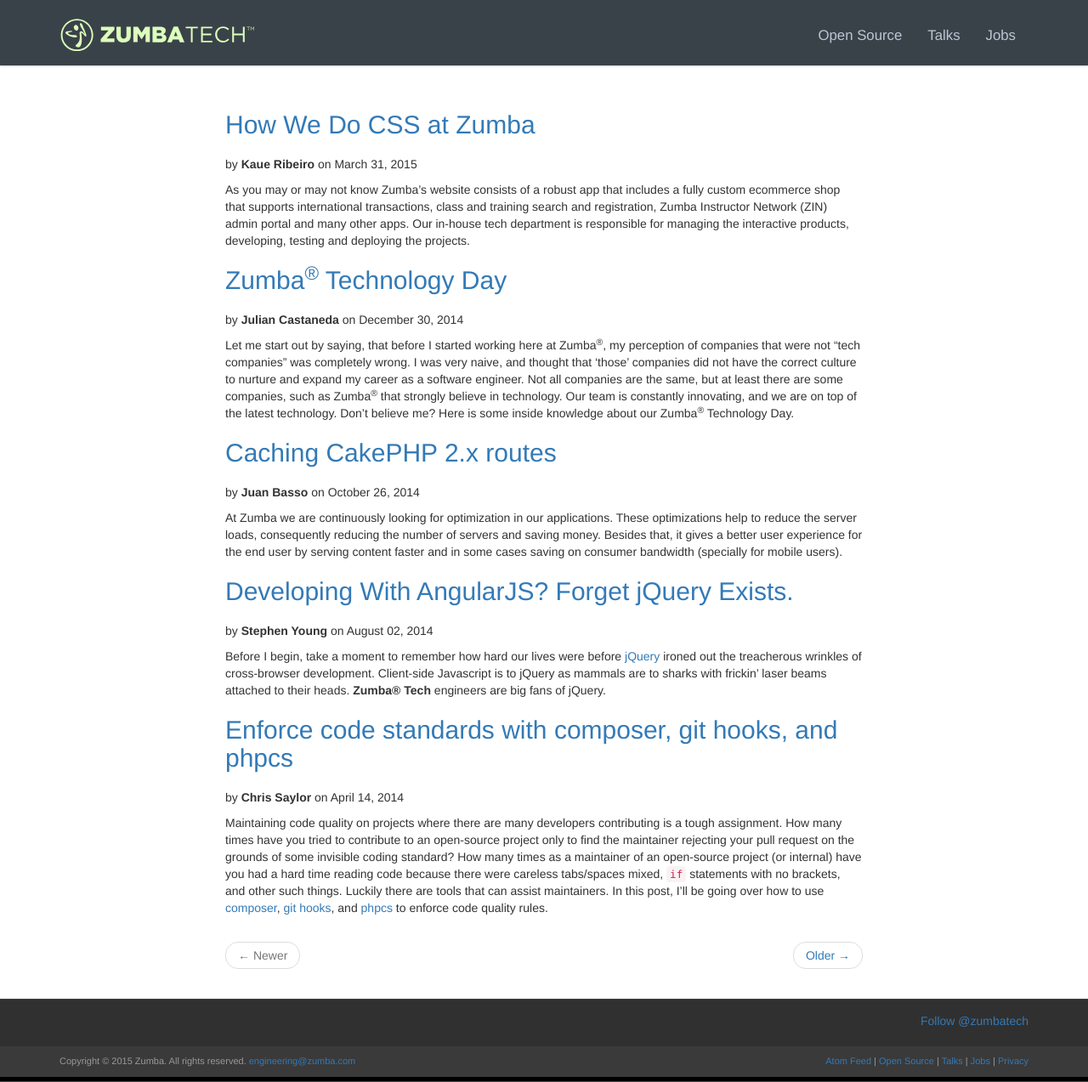
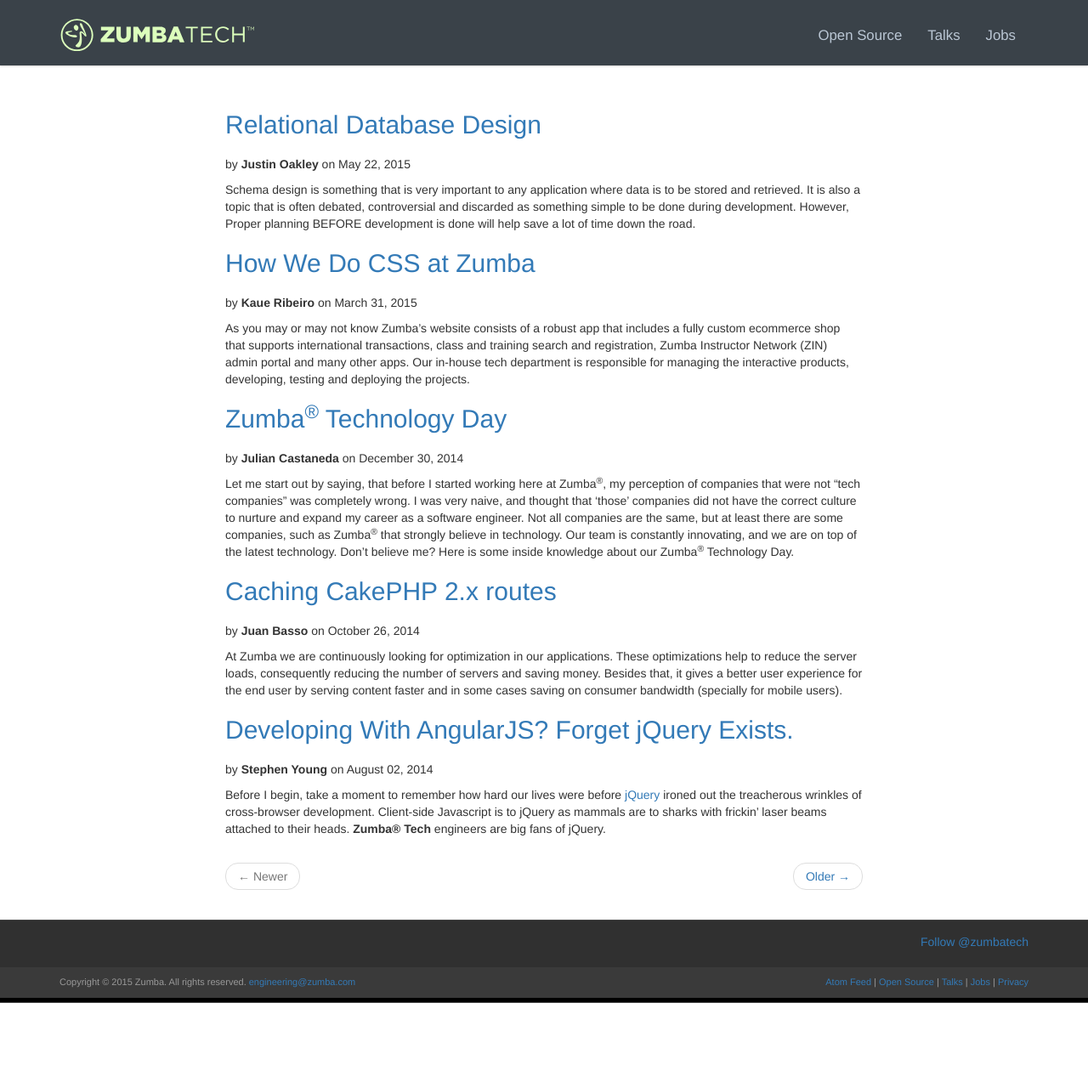
Before and after one commit to zumba/zumba.github.com, a Jekyll site: the page built from index.html, in a window 1280 px wide and 1273 px high. Shown: the whole window at 85% size. Built offline with Jekyll 4.4.1, drawn with Linux system fonts in a browser that asks for light colours; nearby versions of some CDN libraries; the list of posts is cut into pages by our own code; comment, search, counter and statistics services are not loaded; some of the changed lines change nothing that is shown.

Commit message:
Added my author info and Relational Database Design post.

```diff
--- a/_config.yml
+++ b/_config.yml
@@ -84,6 +84,17 @@
     twitter: aramonc
     gravatar: c41323a7dc18ea64a7f617e85ffb8c9a
     about: Besides Zumba<sup>&reg;</sup>, he is one of the co-organizers of the SoFloPHP users group, the SunshinePHP conference, and one of the technical leads for Code for Miami, a Code for America brigade.
+  ZumbaJustin:
+    name: Justin Oakley
+    email: justin.oakley@zumba.com
+    position: Software Engineer
+    start_date: 2015-03-30
+    github: ZumbaJustin
+    twitter: lordtakuban
+    gravatar: 8bf94254d96ded534cbb3a70540bfe84
+    about: Besides Zumba<sup>&reg;</sup>, he is working on various side projects.
+      Prior to the world of business application development, he worked on video games (<a href="imdb.com/name/nm2035116/">IMDB - Justin Oalkey</a>).
+      When not developing software, you may find him modifying one of his cars (<a href="mr2ner.com">MR2ner</a> | <a href="myhachiroku.com">My Hachi Roku</a>) or autocrossing.
 
 #job listings
 jobs:
--- /dev/null
+++ b/_posts/2015-05-22-database-design.md
@@ -0,0 +1,157 @@
+---
+layout: post
+title: Relational Database Design
+description: Conventions and strategies to create a schema that will grow with your application and organization.
+tags: [technology, database, schema, back end, engineering]
+author: ZumbaJustin
+---
+
+Schema design is something that is very important to any application where data is to be stored and retrieved.  It is also a topic that is often debated, controversial and discarded as something simple to be done during development.  However, Proper planning BEFORE development is done will help save a lot of time down the road.
+
+Over my last 15 years in application development, I have been refining techniques, best practices and conventions with regard to designing database schemas so that they can be used in real world enterprise solutions.  In this article I will discuss some things I have learned so far and share my opinions and experiences.  The views expressed in this article are my own and may or may not reflect that of Zumba.
+
+### Overview - The Basics
+Wikipedia explains a relational database as a digital database whose organization is based on the relational model of data, as proposed by E.F. Codd in 1970. This model organizes data into one or more tables (or "relations") of rows and columns, with a unique key for each row. Generally, each entity type described in a database has its own table, the rows representing instances of that type of entity and the columns representing values attributed to that instance. Because each row in a table has its own unique key, rows in a table can be linked to rows in other tables by storing the unique key of the row to which it should be linked (where such unique key is known as a "foreign key"). Codd showed that data relationships of arbitrary complexity can be represented using this simple set of concepts.
+
+That's a basic description of a relational database.  When designing a database schema, it is important to know the purpose of the application(s) in which it will be used and where the data may be transported at a later time.
+
+### Where to begin
+So, now that we have the basics covered and some definitions listed, it's time to dig in and start designing.  The first thing you need to do is decide (or learn) the purpose of the application.  You will also want to know if there is to be any reporting performed on the data and if there is a data warehouse that will process this data for further consumption at a later date.
+
+For the purpose of this article, we will assume that this is an application that handles products that are delivered to the end user digitally like an interactive book.  The following are some questions you will want to ask the product owners at the start of a project.  Most of questions should be asked in general for all aspects of the software design.
+
+- Who is the audience of the application?
+  - Who will be using the application and how?
+- Are there administrative areas?
+  - If so, will there be different statuses / states of items?
+  - Do changes to these need to be monitored and logged?
+  - Will there be a need to see real-time statistics?
+- Does admin activity need to be logged and reported?
+- Does regular user activity need to be logged and reported?
+- Will there be a need for real-time reporting of user activity?
+- Will the application need to interact with 3rd party systems?
+- How long must data be stored to be compliant with any rules that must be followed?
+
+There are other questions that may be more specific to the type of application.
+
+### Naming Conventions
+Just as coding standards and variable naming conventions are important, so are the naming of tables and columns.  This is one of the more controversial subjects on database design.  The interesting thing about "best practices" is they change and flip flop regularly.  So, as such, many will agree and disagree with what I view as proper naming.  Also, in some cases frameworks may require you to use certain naming conventions.  If you are bound by such restrictions, then try to use as much of this as possible.
+
+So let's just get to it then.
+
+#### Tables
+The name should describe what is in the table and be very obvious to someone looking at the list of tables in your database.
+
+- For tables that will map back to an object in code, use singular object names like '**product**', '**user**', '**color**', etc.
+- Join Tables that facilitate 1 to many relationships will have the main object listed first and the attribute name second and joined together with an underscore (eg. '**product_language**', '**user_product**').
+- Tables that store logged data will have a suffix of '_log' (eg. '**activity_log**').
+- Tables that store historical states of objects or object/attributes will contain a suffix of '_hist' as in "history" (eg. '**product_status_hist**').
+- When extending another table, typically a table in a framework that you want to be able to update without issue, you will add a meta table named the same as the table being extended with the suffix '**_meta**' (eg. '**user_meta**').
+- If this application will be packaged within an existing database, then all tables should contain the same prefix.  The prefix should be small, kept to <= 3 characters + an underscore (eg. '**zba_**').
+
+#### Columns
+Names of your columns should be as self-explanatory as possible when someone is simply looking at a list of names without seeing the full structure of the table to see types.
+
+- Try to avoid reserved words or words that are used in the SQL language.  For instance, don't name a description column 'desc'.  However, a suffix of '_desc' is fine.  More on that later.
+- Most objects will have a "Name" element.  It is very easy to just call the column 'name' and be done with it.
+  - However, if you use the table name (or portion of) and add the suffix of '**_name**', that will help to ensure that your query will not be ambiguous and that you will be able to pull data from a single query without having to specify an alias for each column name that is named generically.
+  - In fact, any commonly used elements of an object should have their column name begin with the table so that the same simple usage can be achieved.  The convention for this would be to use '**TABLE_**' as a prefix to the generic name.
+- When adding a column that is a foreign key to another table's id, it should be named as the foreign table name + '_id' (eg. in the product table, you would create the column '**color_id**' to reference the color table).
+  - This format should be used for any foreign key columns.  The pattern is '**FOREIGN-TABLE_FOREIGN-TABLE-COLUMN**'.
+- When adding a column that is used as a flag (1 or 0, true or false, etc.), it should contain the prefix: 'is_'.  So, an active flag would be named as '**is_active**', published flag would be '**is_published**'.
+
+#### Constraints
+Constraints are used to create restrictions on Foreign Keys and indexes or just to put a restriction on the data going into the column.
+
+- **Foreign Key**: Use the prefix '**fk_**' and follow this format: '**fk_MAIN-TABLE_ref_FOREIGN-TABLE_FOREIGN-TABLE-COLUMN**'  (eg. '**fk_product_ref_color_id**').
+- **Unique Index**: Use the prefix '**udx_**' and follow this format: '**udx_MAIN-TABLE_MAIN-TABLE-COLUMN**'   (eg. '**udx_product_product_name**').
+- **Non-Unique Index**: Use the prefix '**idx_**' and follow this format: '**idx_MAIN-TABLE_MAIN-TABLE-COLUMN**'   (eg. '**idx_product_product_name**').
+- Multi-column indexes follow the same convention as single column unique and non-unique, except, you just keep appending the column names that are used.
+
+### Defaults Conventions
+Now that the naming conventions are covered, let's talk about some conventions when creating tables and how to put this to good use in your applications.
+
+#### Standard Tables
+Just about every web application will need one or all of the following tables.
+
+- **user**: This table may already exist if you are using an existing framework.
+  - If using a framework, you may want to extend the user data in a table called '**user_meta**'.
+- **role**: Just as you need users to use your system, you will want to differentiate those users. If using a framework in your application, this table may already exist.
+- **status**: Something in your application will likely have a need for different statuses.  This is typically a small table and should likely make use of bit masks (discussed later).
+
+There are other standard tables based on what type of application you are building.  **product** might be a another common table.  But if your app does not deal with products, this might not be needed.
+
+#### Standard Columns
+- All tables should have the following column.
+   - A primary key column named simply '**id**'.  This column can be simply a number or a large UUID string.  Unless there is a really good reason, the ID should generally be an integer of whatever size you think the table may grow.  The UUID can be another column in the table.
+     - If numeric, It should be set to autoincrement (in databases that support it, or create a trigger and sequence in DBs such as Oracle to achieve the same thing).
+     - If using a UUID string style, there is no autoincrement.  You will need to handle the generated value another way.
+- Nearly all tables should have the following columns.  The only exception to this is when maintaining integrity is not important.
+  - An '**is_active**' column with a default of 1 or true.  Instead of deleting from this table, you will set this to 0 or false.  This requires that your queries that select data be aware of the column and its purpose.
+  - A '**created**' column with a default as specified below.  This should be set on row creation and not altered afterwards.
+  - A '**modified**' column with a default as specified below.  This will contain a timestamp of when the most recent change was made to the record.
+
+### Column Types
+
+#### Basic Columns
+
+- Flag columns should be stored as either boolean column types (if supported) or 1-byte integers where they will hold either a 0 or 1.
+- Description or other columns that will hold markup or a lot of text should be some type of **TEXT** column based on what is appropriate for the length of the data and what is supported by your database.
+- String values should be stored in VARCHAR type columns.  The length should be adequate to support the max length of the data.  I, personally, like using binary increments.  However, there is no benefit of doing so.  Just be sure it is large enough to support the data being stored.
+- When adding a foreign key column, be sure to set its type to be the same as the column that it references.
+
+#### Date and Time Columns
+For columns that store date and time data, there are two ways to approach this.  Perform you calculations and procedures in the **database** or the **code**.
+
+- **database**
+  - When offloading calculations and functions onto the database server, You will want to use datetime column types that are supported by the database server you are using.
+  - At a minimum, you should choose a date and time column that that is as granular as 1 second.
+  - You should use the same column type for all of your date-time columns so it will be obvious and predictable to anyone using the data.
+  - For the '**created**' column, you will specify the default as whatever equates to NOW() for the column type chosen.
+  - For the '**modified**' column, you will want to create a trigger that will set the value to whatever value was used for the default of the 'created' column ON UPDATE
+  - The Date and Time column type should support timezone as well so that the time can be meaningful and re-produced reliably.
+- **code**
+  - When writing code that can be used on multiple databases or when you want to perform manipulations or calculations in the code or directly in the SQL, then you should use a numeric type to store the data.
+  - The data should be stored as a unix timestamp (Number of seconds since epoch).  So the column must be at least as large as an INTEGER(10).
+  - The Integer type should also be unsigned.
+  - For the '**created**' column, you will specify the default as whatever equates to CURRENT_TIMESTAMP in the database or 0 and handle the value in the code.
+  - For the '**modified**' column, you will want to have code that is centralized in whatever base object everything extends to set this value to be the current timestamp.
+  - Timestamps should be set using UTC timezone with the proper offset for the timezone desired.  An additional column to store the timezone may be required as well.
+
+### Joining records
+Join tables are the most common way to store 1-to-many relationships.  These tables typically just contain the IDs of both tables and the standard columns.  Sometimes, there may be some additional meta data.  But that is up to how they are being used.
+
+Another option that works for attribute tables that have a relatively small number of records is to use **bit masks**.  To use a bit mask:
+
+- Create your attribute table as normal except for the addition of 1 column called '**bitmask**'.
+- The value would start at 2 for the first row and then go up by the power of 2 from there.
+  - An easy way to achieve this is to create a trigger that will set the column value = the product of '**id**' x 2 AFTER INSERT if possible.
+  - The data type of the bitmask column should be an unsigned integer that is large enough to account for all of your records as the power of 2 increases.
+- Your main object table will then have a column called '**FOREIGN-TABLE_bitmask**' (eg. '**language_bitmask**').
+  - To store the relationships, you will simply OR the languages bitmask values together and store that sum in the language_bitmask column.
+    - Just a tip, you can simply add all of the values together and it will yield the same final number as OR-ing them all together.
+  - To query the data (Example: pull product and language data), you would join language lang with product prod ON (prod.lang_bitmask & lang.bitmask = lang.bitmask).
+
+The examples shown above are more pseudo code as I'm trying to not be database specific.  But you should be able to adapt them to your environment fairly easily.  Bitmasks cut down on the number of joins and will provide some performance improvements.  Just make sure the columns are indexed.
+
+### Warehousing
+One of the benefits of following these conventions and standards is that it will make the data very easy to be reported on and warehoused for Business Intelligence reporting and insights.  In order to tie data together from multiple applications and systems, a **Data Warehouse** is used.  There are many different commercial solutions for this in existence (Cognos, Oracle BI, Tableau, ...etc.).  However, they all basically store processed data in a database of their own.
+
+The database in a data warehouse will not be designed the same as the database used in an application.  Multiple queries per second are not as important as data integrity.  The structure is set up in a way to facilitate the generation of reports as fast as possible while still maintaining the integrity of the data.
+
+#### ETL
+In order for the warehouse to collect data from many disparate systems, it uses what is called an **ETL** process.  **ETL** stands for **E**xtract, **T**ransform, **L**oad.  Essentially, what it does in a basic sense is
+
+1. Pull data from the application database.
+2. Transform the data or parse it so that it will fit into its schema and be able to be used with the data from the other systems.
+3. Insert / Update records in the warehouse database with the newly transformed data.
+
+#### Why Is This Relevant
+The way that the ETL process determines what should be brought into the warehouse is based on multiple factors.  However, the main one is based on when data changes.  So columns like 'created' and 'modified' help to determine what records have changed since it last ran.  The 'is_active' column is used to help with letting the warehouse know when data is "deleted" (A soft delete).
+
+Having a consistent numerical id column allows the warehouse to tie back records to the records in the application database tables.  The warehouse will use its own IDs, but will need to be able to keep track of changes in the application.  And the ID column is the best one to use.
+
+### Conclusion
+This article is a general guideline for schema design and is intended to be a starting point for application database design.  It should be extended and altered where necessary.  Following these guidelines will help to build a solid foundation for any application.  I hope this has been informative and/or thought provoking.
+
+Thanks for reading.
```
